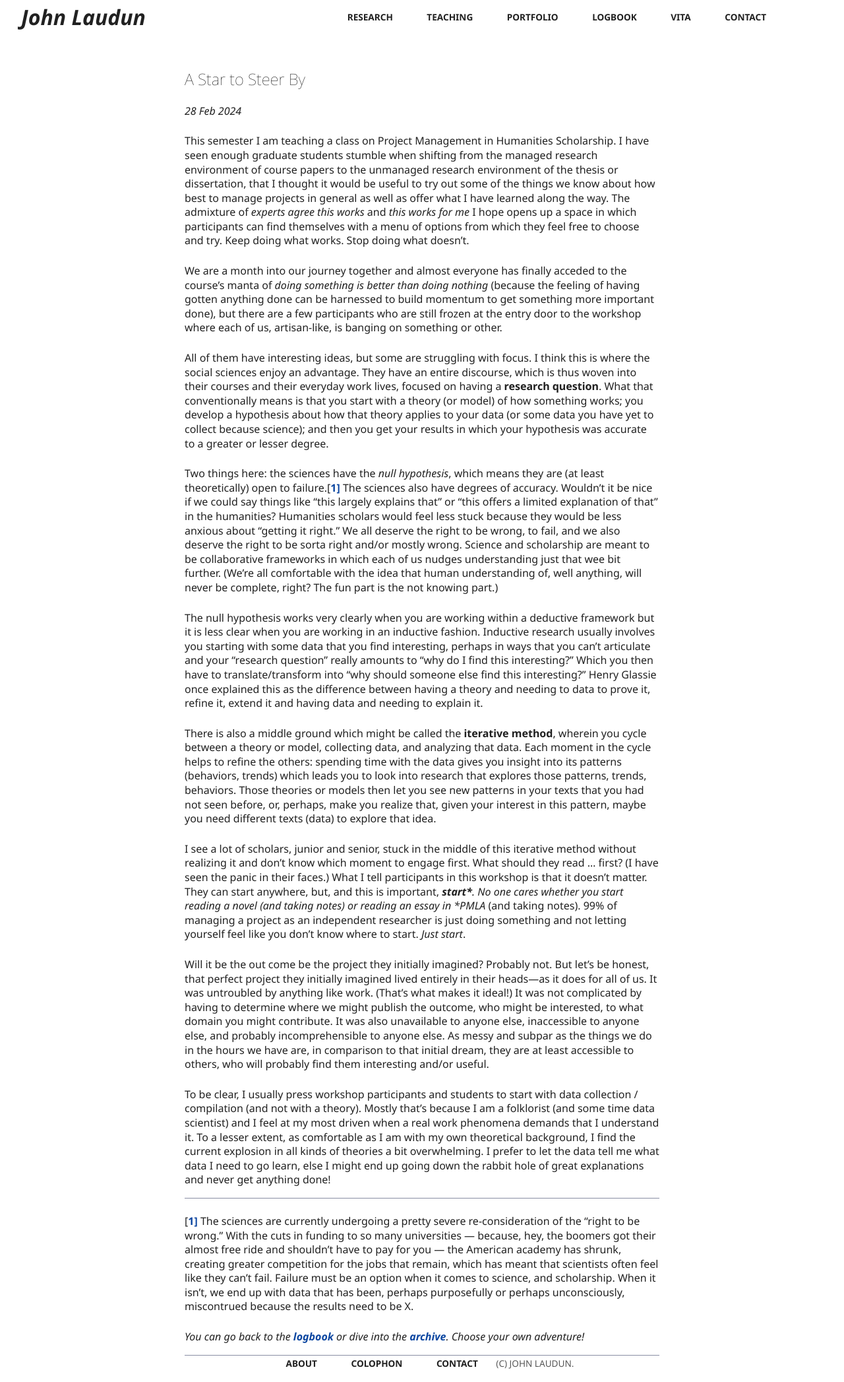
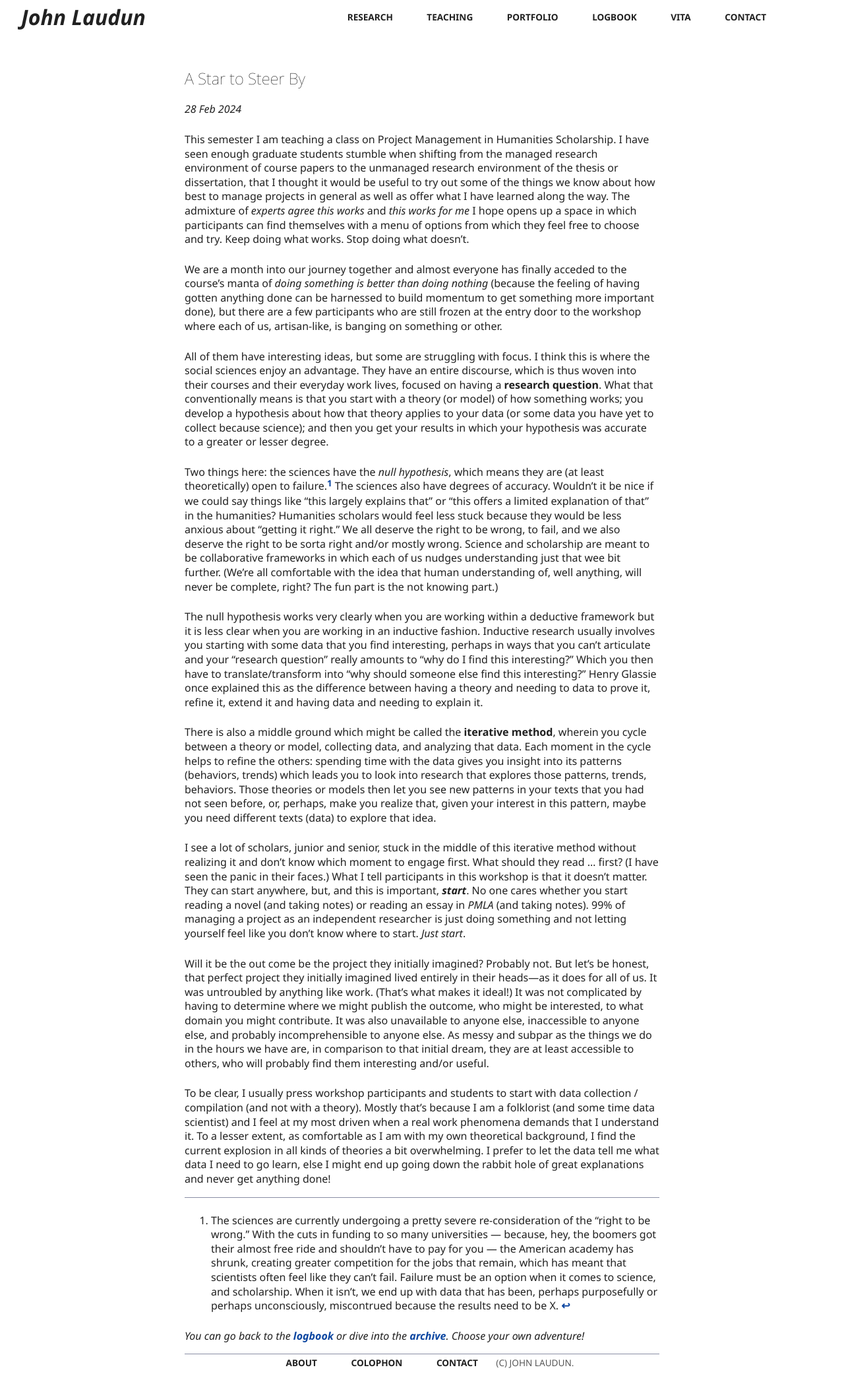
Before and after one commit to johnlaudun/jln, a Jekyll site: the page built from _posts/2024-02-28-A-Star-to-Steer-By.md, in a window 1280 px wide. Shown: the whole page at 66% size. Built offline with Jekyll 4.4.1, drawn with Linux system fonts in a browser that asks for light colours.

Commit message:
Tweaking header.

```diff
--- a/_posts/2024-02-28-A-Star-to-Steer-By.md
+++ b/_posts/2024-02-28-A-Star-to-Steer-By.md
@@ -11,13 +11,13 @@
 
 All of them have interesting ideas, but some are struggling with focus. I think this is where the social sciences enjoy an advantage. They have an entire discourse, which is thus woven into their courses and their everyday work lives, focused on having a **research question**. What that conventionally means is that you start with a theory (or model) of how something works; you develop a hypothesis about how that theory applies to your data (or some data you have yet to collect because science); and then you get your results in which your hypothesis was accurate to a greater or lesser degree.
 
-Two things here: the sciences have the *null hypothesis*, which means they are (at least theoretically) open to failure.[[1\]](#_ftn1) The sciences also have degrees of accuracy. Wouldn’t it be nice if we could say things like “this largely explains that” or “this offers a limited explanation of that” in the humanities? Humanities scholars would feel less stuck because they would be less anxious about “getting it right.” We all deserve the right to be wrong, to fail, and we also deserve the right to be sorta right and/or mostly wrong. Science and scholarship are meant to be collaborative frameworks in which each of us nudges understanding just that wee bit further. (We’re all comfortable with the idea that human understanding of, well anything, will never be complete, right? The fun part is the not knowing part.)
+Two things here: the sciences have the *null hypothesis*, which means they are (at least theoretically) open to failure.[^1] The sciences also have degrees of accuracy. Wouldn’t it be nice if we could say things like “this largely explains that” or “this offers a limited explanation of that” in the humanities? Humanities scholars would feel less stuck because they would be less anxious about “getting it right.” We all deserve the right to be wrong, to fail, and we also deserve the right to be sorta right and/or mostly wrong. Science and scholarship are meant to be collaborative frameworks in which each of us nudges understanding just that wee bit further. (We’re all comfortable with the idea that human understanding of, well anything, will never be complete, right? The fun part is the not knowing part.)
 
 The null hypothesis works very clearly when you are working within a deductive framework but it is less clear when you are working in an inductive fashion. Inductive research usually involves you starting with some data that you find interesting, perhaps in ways that you can’t articulate and your “research question” really amounts to “why do I find this interesting?” Which you then have to translate/transform into “why should someone else find this interesting?” Henry Glassie once explained this as the difference between having a theory and needing to data to prove it, refine it, extend it and having data and needing to explain it.
 
 There is also a middle ground which might be called the **iterative method**, wherein you cycle between a theory or model, collecting data, and analyzing that data. Each moment in the cycle helps to refine the others: spending time with the data gives you insight into its patterns (behaviors, trends) which leads you to look into research that explores those patterns, trends, behaviors. Those theories or models then let you see new patterns in your texts that you had not seen before, or, perhaps, make you realize that, given your interest in this pattern, maybe you need different texts (data) to explore that idea.
 
-I see a lot of scholars, junior and senior, stuck in the middle of this iterative method without realizing it and don’t know which moment to engage first. What should they read … first? (I have seen the panic in their faces.) What I tell participants in this workshop is that it doesn’t matter. They can start anywhere, but, and this is important, ***start\***. No one cares whether you start reading a novel (and taking notes) or reading an essay in *PMLA* (and taking notes). 99% of managing a project as an independent researcher is just doing something and not letting yourself feel like you don’t know where to start. *Just start*.
+I see a lot of scholars, junior and senior, stuck in the middle of this iterative method without realizing it and don’t know which moment to engage first. What should they read … first? (I have seen the panic in their faces.) What I tell participants in this workshop is that it doesn’t matter. They can start anywhere, but, and this is important, ***start***. No one cares whether you start reading a novel (and taking notes) or reading an essay in *PMLA* (and taking notes). 99% of managing a project as an independent researcher is just doing something and not letting yourself feel like you don’t know where to start. *Just start*.
 
 Will it be the out come be the project they initially imagined? Probably not. But let’s be honest, that perfect project they initially imagined lived entirely in their heads—as it does for all of us. It was untroubled by anything like work. (That’s what makes it ideal!) It was not complicated by having to determine where we might publish the outcome, who might be interested, to what domain you might contribute. It was also unavailable to anyone else, inaccessible to anyone else, and probably incomprehensible to anyone else. As messy and subpar as the things we do in the hours we have are, in comparison to that initial dream, they are at least accessible to others, who will probably find them interesting and/or useful.
 
@@ -25,4 +25,4 @@
 
 ------
 
-[[1\]](#_ftnref1) The sciences are currently undergoing a pretty severe re-consideration of the “right to be wrong.” With the cuts in funding to so many universities — because, hey, the boomers got their almost free ride and shouldn’t have to pay for you — the American academy has shrunk, creating greater competition for the jobs that remain, which has meant that scientists often feel like they can’t fail. Failure must be an option when it comes to science, and scholarship. When it isn’t, we end up with data that has been, perhaps purposefully or perhaps unconsciously, miscontrued because the results need to be X.
+[^1]: The sciences are currently undergoing a pretty severe re-consideration of the “right to be wrong.” With the cuts in funding to so many universities — because, hey, the boomers got their almost free ride and shouldn’t have to pay for you — the American academy has shrunk, creating greater competition for the jobs that remain, which has meant that scientists often feel like they can’t fail. Failure must be an option when it comes to science, and scholarship. When it isn’t, we end up with data that has been, perhaps purposefully or perhaps unconsciously, miscontrued because the results need to be X.
--- a/assets/css/simple.css
+++ b/assets/css/simple.css
@@ -91,7 +91,7 @@
 }
 
 body > header h1 {
-  max-width: 1200px;
+  max-width: 1000px;
   margin: 1rem auto;
 }
 
@@ -157,7 +157,7 @@
 h1,
 h2,
 h3 {
-  line-height: 1.1;
+  line-height: 1;
 }
 
 p.post-metadata {
```
